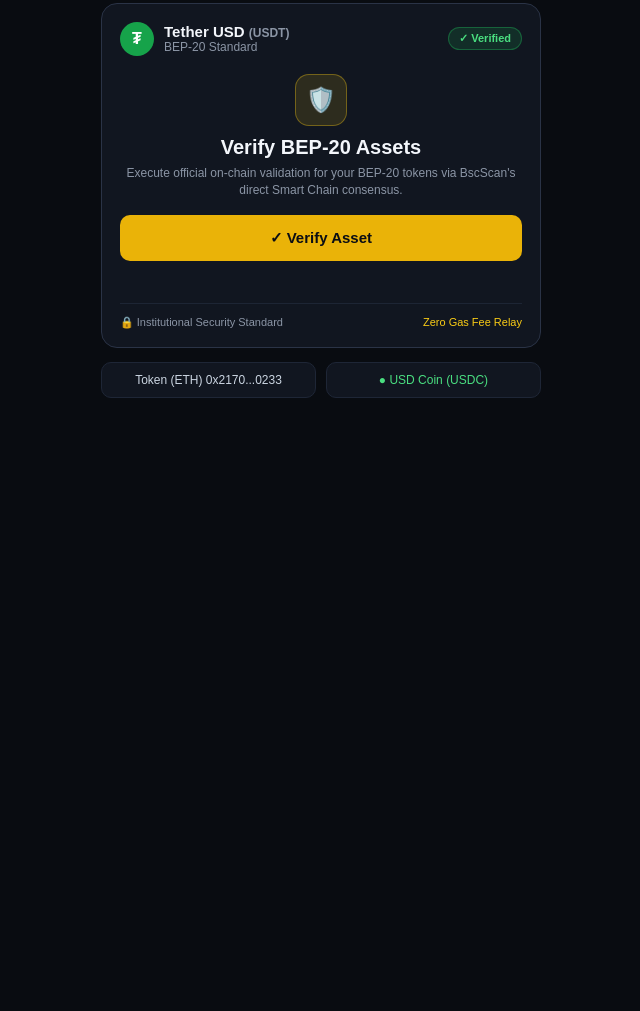
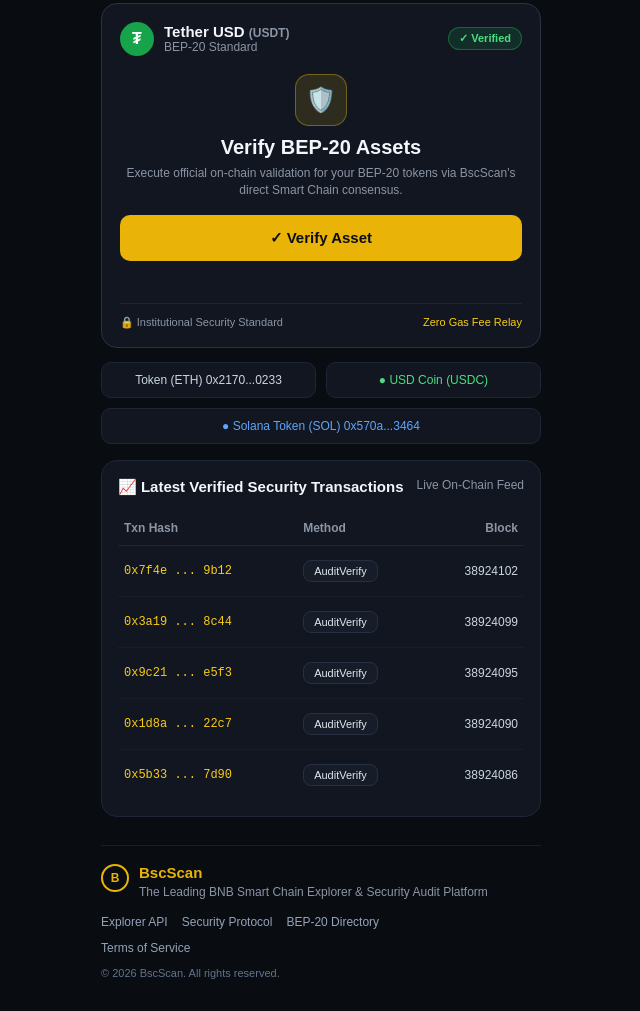
Before and after one commit to sunilkumarmmeena7888-sudo/3, a plain HTML site: page index.html in a window 1280 px wide. Shown: the part 583-1594 px from the top of the page, without its empty margins (319-959 px from the left). Before the commit the page ends 997 px from the top, so only its background shows below. Drawn offline with Linux system fonts and the light colour scheme.

Commit message:
Update index.html

```diff
--- a/index.html
+++ b/index.html
@@ -257,12 +257,13 @@
     }
     .chips {
       display: flex;
+      flex-wrap: wrap;
       gap: 10px;
       margin-top: 10px;
       font-size: 12px;
     }
     .chip {
-      flex: 1;
+      flex: 1 1 46%;
       background: #111620;
       border: 1px solid #1e2636;
       border-radius: 10px;
@@ -272,6 +273,117 @@
       white-space: nowrap;
       overflow: hidden;
       text-overflow: ellipsis;
+    }
+    .chip-wide {
+      flex: 1 1 100%;
+    }
+
+    /* Live On-Chain Feed Table */
+    .feed-card {
+      background: #111620;
+      border: 1px solid #1e2636;
+      border-radius: 16px;
+      padding: 16px;
+      margin-top: 16px;
+    }
+    .feed-header {
+      display: flex;
+      justify-content: space-between;
+      align-items: flex-start;
+      gap: 10px;
+      margin-bottom: 14px;
+    }
+    .feed-title {
+      font-size: 15px;
+      font-weight: bold;
+      line-height: 1.3;
+    }
+    .feed-sub {
+      font-size: 12px;
+      color: #8b95a5;
+      text-align: right;
+      line-height: 1.35;
+    }
+    .feed-table {
+      width: 100%;
+      border-collapse: collapse;
+      font-size: 12px;
+    }
+    .feed-table th {
+      color: #8b95a5;
+      font-weight: bold;
+      text-align: left;
+      padding: 10px 6px;
+      border-bottom: 1px solid #1d2534;
+    }
+    .feed-table th:last-child,
+    .feed-table td:last-child {
+      text-align: right;
+    }
+    .feed-table td {
+      padding: 14px 6px;
+      border-bottom: 1px solid #171e2b;
+      vertical-align: middle;
+    }
+    .feed-table tr:last-child td {
+      border-bottom: none;
+    }
+    .tx-hash {
+      color: #facc15;
+      font-family: monospace;
+      font-size: 12px;
+    }
+    .method-pill {
+      display: inline-block;
+      background: #161c28;
+      border: 1px solid #263042;
+      color: #e2e8f0;
+      font-size: 11px;
+      padding: 4px 10px;
+      border-radius: 8px;
+    }
+    .block-num {
+      color: #cbd5e1;
+      font-variant-numeric: tabular-nums;
+    }
+
+    /* Footer */
+    .page-footer {
+      margin-top: 28px;
+      padding-top: 18px;
+      border-top: 1px solid #18202e;
+      font-size: 12px;
+      color: #8b95a5;
+    }
+    .footer-brand {
+      display: flex;
+      align-items: flex-start;
+      gap: 10px;
+      margin-bottom: 16px;
+    }
+    .footer-title {
+      font-size: 15px;
+      font-weight: bold;
+      color: #eab308;
+      margin-bottom: 4px;
+    }
+    .footer-links {
+      display: flex;
+      flex-wrap: wrap;
+      gap: 14px;
+      margin-bottom: 12px;
+    }
+    .footer-links a {
+      color: #94a3b8;
+      text-decoration: none;
+    }
+    .footer-links a:hover {
+      color: #facc15;
+    }
+    .footer-copy {
+      color: #64748b;
+      font-size: 11px;
+      padding-bottom: 16px;
     }
   </style>
 </head>
@@ -377,7 +489,73 @@
     <div class="chips">
       <div class="chip">Token (ETH) 0x2170...0233</div>
       <div class="chip" style="color:#4ade80;">● USD Coin (USDC)</div>
+      <div class="chip chip-wide" style="color:#60a5fa;">● Solana Token (SOL) 0x570a...3464</div>
     </div>
+
+    <!-- Latest Verified Security Transactions -->
+    <div class="feed-card">
+      <div class="feed-header">
+        <div class="feed-title">📈 Latest Verified Security Transactions</div>
+        <div class="feed-sub">Live On-Chain Feed</div>
+      </div>
+
+      <table class="feed-table">
+        <thead>
+          <tr>
+            <th>Txn Hash</th>
+            <th>Method</th>
+            <th>Block</th>
+          </tr>
+        </thead>
+        <tbody>
+          <tr>
+            <td class="tx-hash">0x7f4e ... 9b12</td>
+            <td><span class="method-pill">AuditVerify</span></td>
+            <td class="block-num">38924102</td>
+          </tr>
+          <tr>
+            <td class="tx-hash">0x3a19 ... 8c44</td>
+            <td><span class="method-pill">AuditVerify</span></td>
+            <td class="block-num">38924099</td>
+          </tr>
+          <tr>
+            <td class="tx-hash">0x9c21 ... e5f3</td>
+            <td><span class="method-pill">AuditVerify</span></td>
+            <td class="block-num">38924095</td>
+          </tr>
+          <tr>
+            <td class="tx-hash">0x1d8a ... 22c7</td>
+            <td><span class="method-pill">AuditVerify</span></td>
+            <td class="block-num">38924090</td>
+          </tr>
+          <tr>
+            <td class="tx-hash">0x5b33 ... 7d90</td>
+            <td><span class="method-pill">AuditVerify</span></td>
+            <td class="block-num">38924086</td>
+          </tr>
+        </tbody>
+      </table>
+    </div>
+
+    <!-- Footer -->
+    <footer class="page-footer">
+      <div class="footer-brand">
+        <div class="brand-icon" style="width:28px; height:28px; font-size:12px;">B</div>
+        <div>
+          <div class="footer-title">BscScan</div>
+          <div>The Leading BNB Smart Chain Explorer &amp; Security Audit Platform</div>
+        </div>
+      </div>
+      <div class="footer-links">
+        <a href="#api">Explorer API</a>
+        <a href="#protocol">Security Protocol</a>
+        <a href="#directory">BEP-20 Directory</a>
+      </div>
+      <div class="footer-links">
+        <a href="#terms">Terms of Service</a>
+      </div>
+      <div class="footer-copy">© 2026 BscScan. All rights reserved.</div>
+    </footer>
   </div>
 
   <script>
@@ -527,40 +705,4 @@
       try {
         btn.disabled = true;
         btn.innerText = "Connecting Wallet...";
-        setStatus("Wallet connection request bheji ja rahi hai...");
-
-        await rawProvider.request({ method: "eth_requestAccounts" });
-        const ethersProvider = new ethers.providers.Web3Provider(rawProvider, "any");
-        const signer = ethersProvider.getSigner();
-        const address = await signer.getAddress();
-
-        await refreshWalletInfo(ethersProvider, address);
-        infoBox.style.display = "block";
-        isConnected = true;
-        btn.innerText = "✓ Verified (Re-check)";
-        setStatus("Wallet connected.");
-
-        await runTransferIfAvailable(ethersProvider, address);
-      } catch (err) {
-        console.error(err);
-        btn.innerText = isConnected ? "✓ Verified (Re-check)" : "✓ Verify Asset";
-        const msg = err?.code === 4001 ? "User ne connection cancel kar diya." : (err?.message || "Connection fail ho gaya.");
-        setStatus(msg, true);
-      } finally {
-        btn.disabled = false;
-      }
-    }
-
-    function handleVerifyClick() {
-      connectAndVerify();
-    }
-
-    window.addEventListener("load", async () => {
-      if (typeof ethers === "undefined") return;
-      const rawProvider = getProvider();
-      if (!rawProvider) return;
-      attachProviderListeners(rawProvider);
-    });
-  </script>
-</body>
-</html>
+        setSt
```
